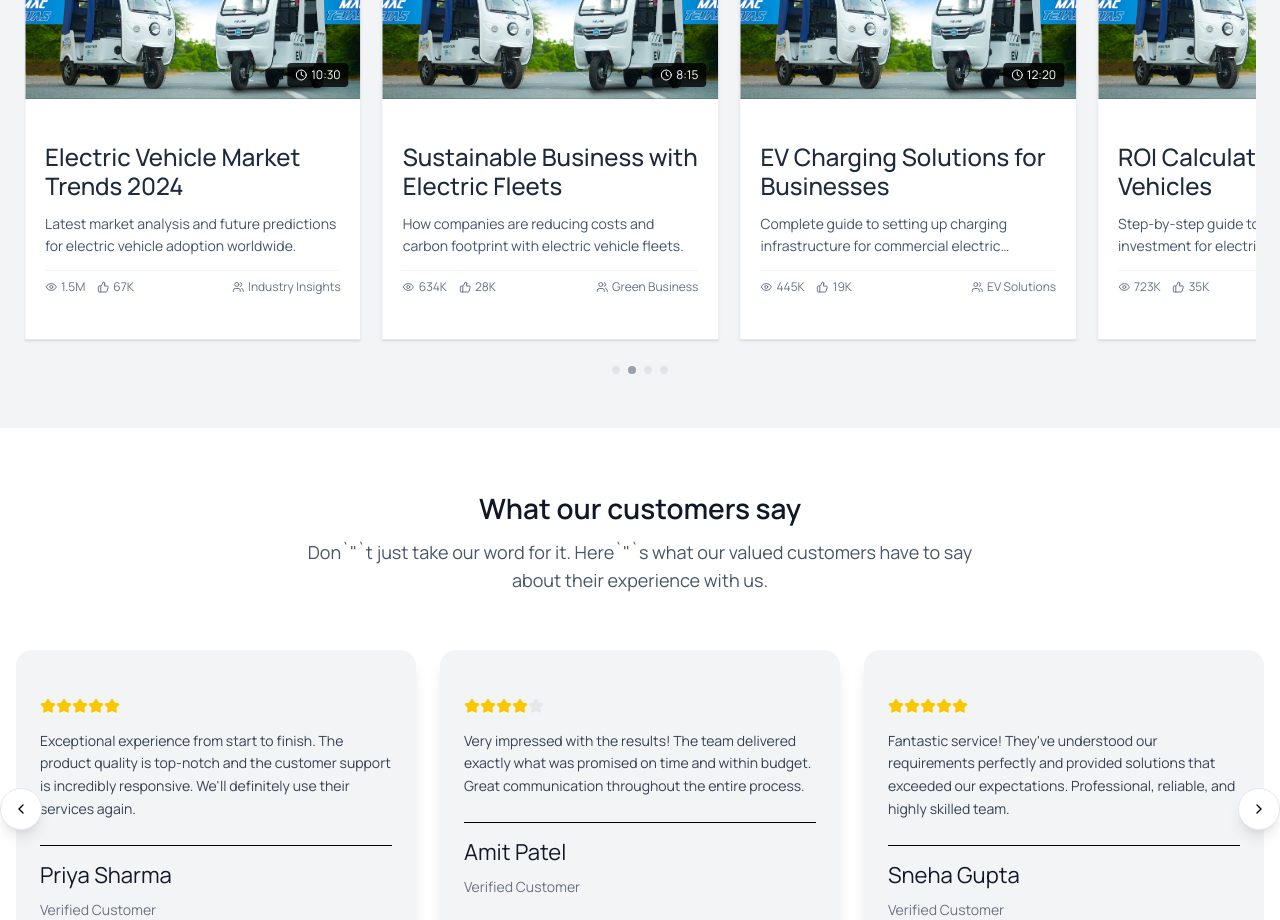
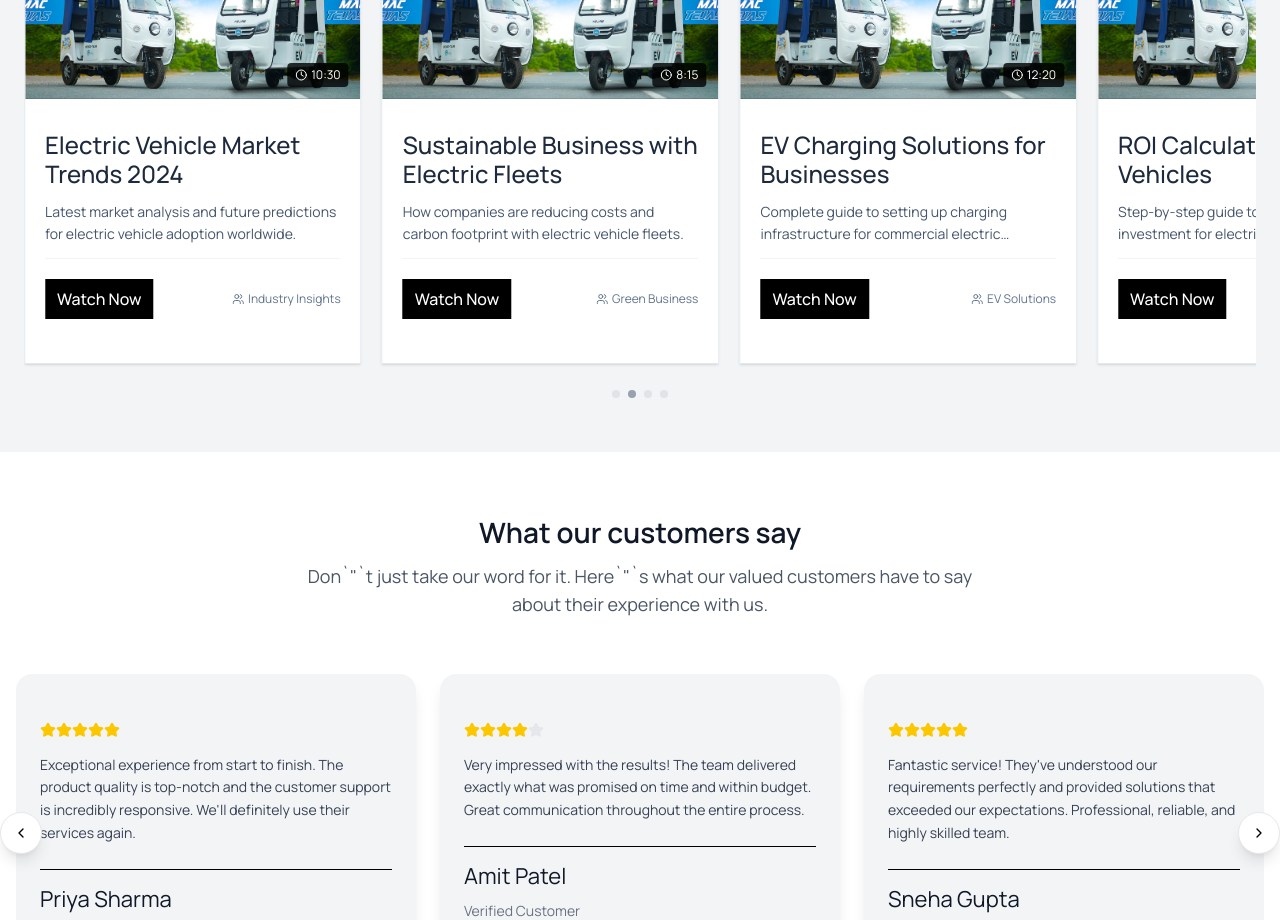
Before and after one commit to Himanshukumar2003/ev-riksha, a Next.js app: page / in a window 1280 px wide. Shown: the part 2060-2980 px from the top of the page. Built offline with nearby package versions, Linux system fonts and the light colour scheme.

Commit message:
first commit

```diff
--- a/src/app/home/video-section.js
+++ b/src/app/home/video-section.js
@@ -191,7 +191,7 @@ export default function VideoSection() {
                       </div>
                     </div>
 
-                    <CardContent className="p-5">
+                    <CardContent className="p-5 pt-2">
                       <div className="space-y-3">
                         <h3 className="font-semibold text-lg line-clamp-2 text-slate-800 leading-tight">
                           {video.title}
@@ -200,17 +200,10 @@ export default function VideoSection() {
                           {video.description}
                         </p>
 
-                        <div className="flex items-center justify-between pt-2 border-t border-slate-100">
-                          <div className="flex items-center gap-3 text-xs text-slate-500">
-                            <div className="flex items-center gap-1">
-                              <Eye className="w-3 h-3" />
-                              {video.views}
-                            </div>
-                            <div className="flex items-center gap-1">
-                              <ThumbsUp className="w-3 h-3" />
-                              {video.likes}
-                            </div>
-                          </div>
+                        <div className="flex items-center justify-between pt-5 pb-0 border-t border-slate-100">
+                          <button className="text-center bg-black mb-0 hover:bg-gray-800 text-white px-3 py-2 text-base font-medium rounded-md">
+                            Watch Now
+                          </button>
                           <div className="flex items-center gap-1 text-xs text-slate-500">
                             <Users className="w-3 h-3" />
                             {video.channel}
```
